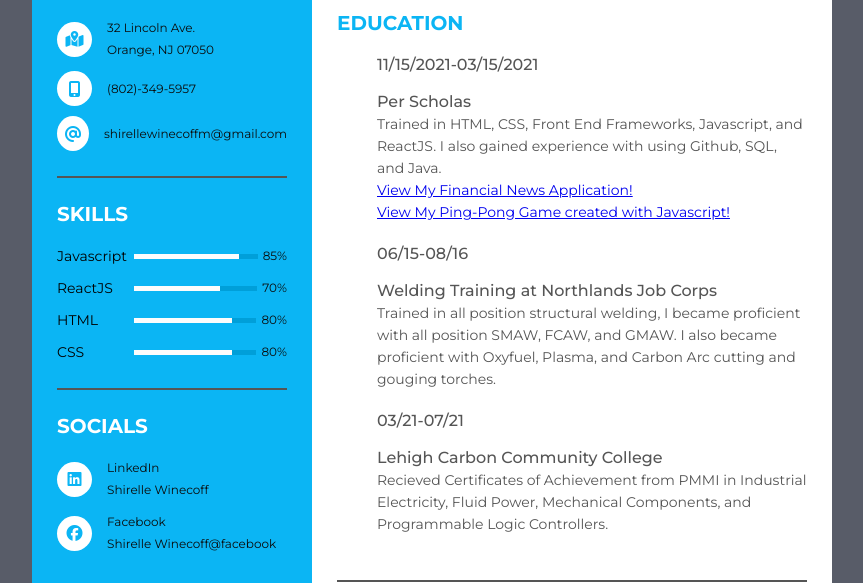
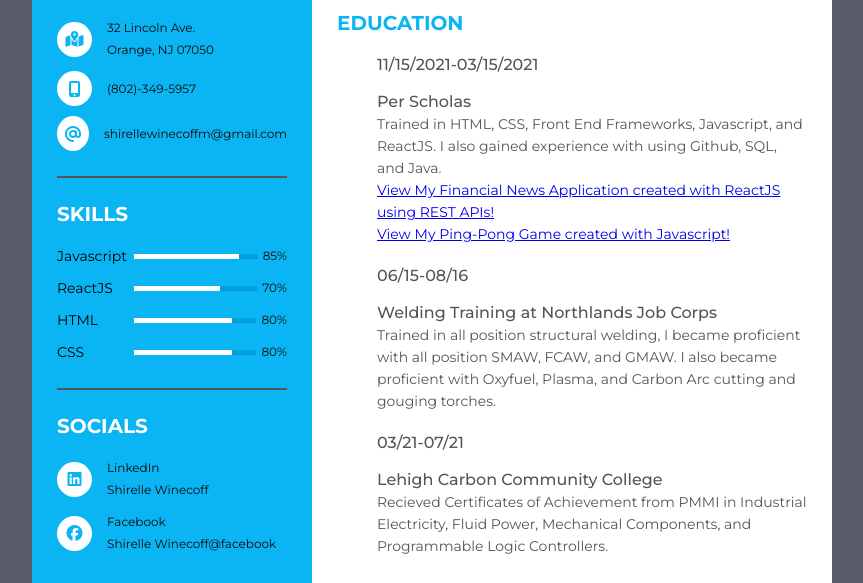
Before and after one commit to ShirelleW/Resume_Project, a plain HTML site: page index.html in a window 1280 px wide. Shown: the part 402-985 px from the top of the page, without its empty margins (208-1071 px from the left). Drawn offline with Linux system fonts and the light colour scheme.

Commit message:
Updated resume to include github links

```diff
--- a/index.html
+++ b/index.html
@@ -126,7 +126,7 @@
                 <div class="info">
                      <p class="semi-bold">Per Scholas</p>
                   <p>Trained in HTML, CSS, Front End Frameworks, Javascript, and ReactJS. I also gained experience with using Github, SQL, and Java.  <br></p>
-                  <a href="https://github.com/ShirelleW/TopOfTheMorningFinance-Project2.git">View My Financial News Application!</a> <br>
+                  <a href="https://github.com/ShirelleW/TopOfTheMorningFinance-Project2.git">View My Financial News Application created with ReactJS using REST APIs!</a> <br>
                   <a href="https://github.com/ShirelleW/Ping-Pong-Project1.git">View My Ping-Pong Game created with Javascript!</a>
                 </div>
             </li>
```
